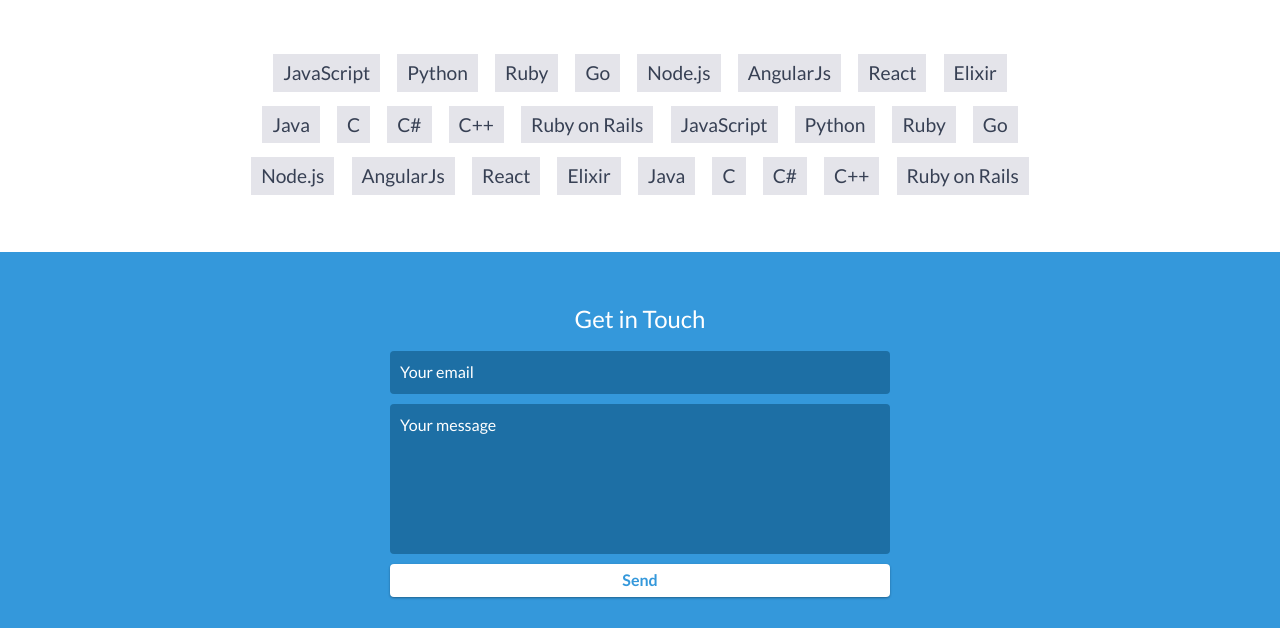
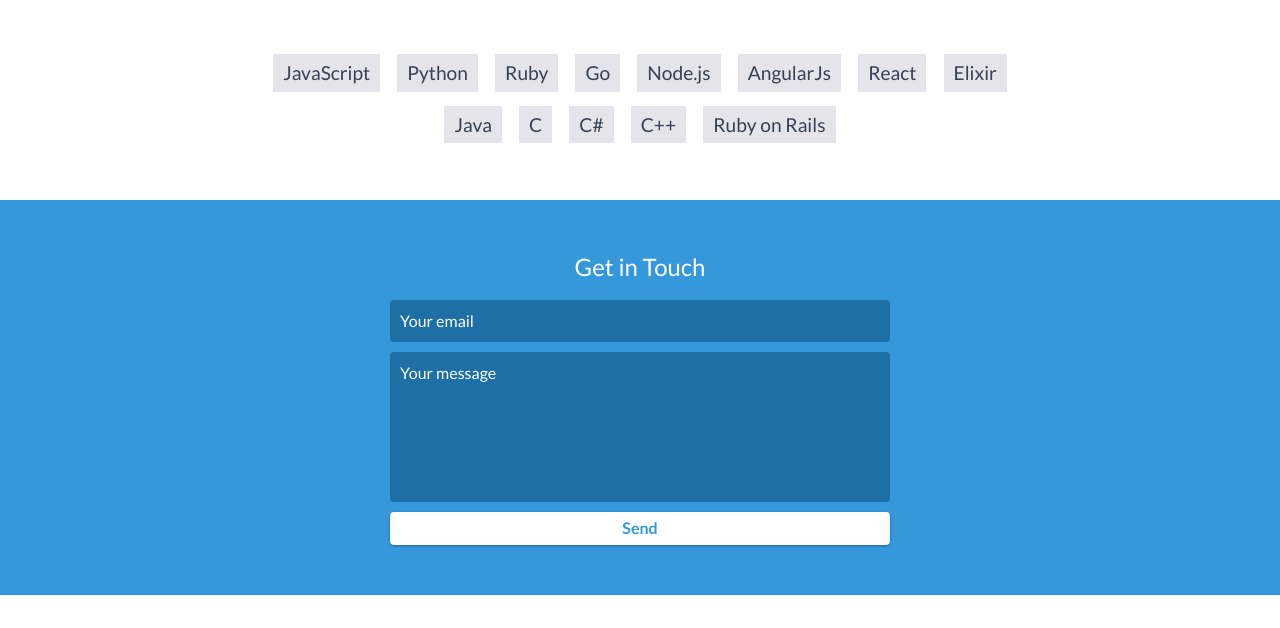
Before and after one commit to Tanmay0212/portfolio, a website: page index.html in a window 1280 px wide. Shown: the part 3519-4147 px from the top of the page. Drawn offline with nearby package versions, Linux system fonts and the light colour scheme.

Commit message:
Corrected Skills section

```diff
--- a/index.html
+++ b/index.html
@@ -213,19 +213,6 @@
             <li>C#</li>
             <li>C++</li>
             <li>Ruby on Rails</li>
-            <li>JavaScript</li>
-            <li>Python</li>
-            <li>Ruby</li>
-            <li>Go</li>
-            <li>Node.js</li>
-            <li>AngularJs</li>
-            <li>React</li>
-            <li>Elixir</li>
-            <li>Java</li>
-            <li>C</li>
-            <li>C#</li>
-            <li>C++</li>
-            <li>Ruby on Rails</li>
         </ul>
     </div>
     <!-- End #skills -->
```
